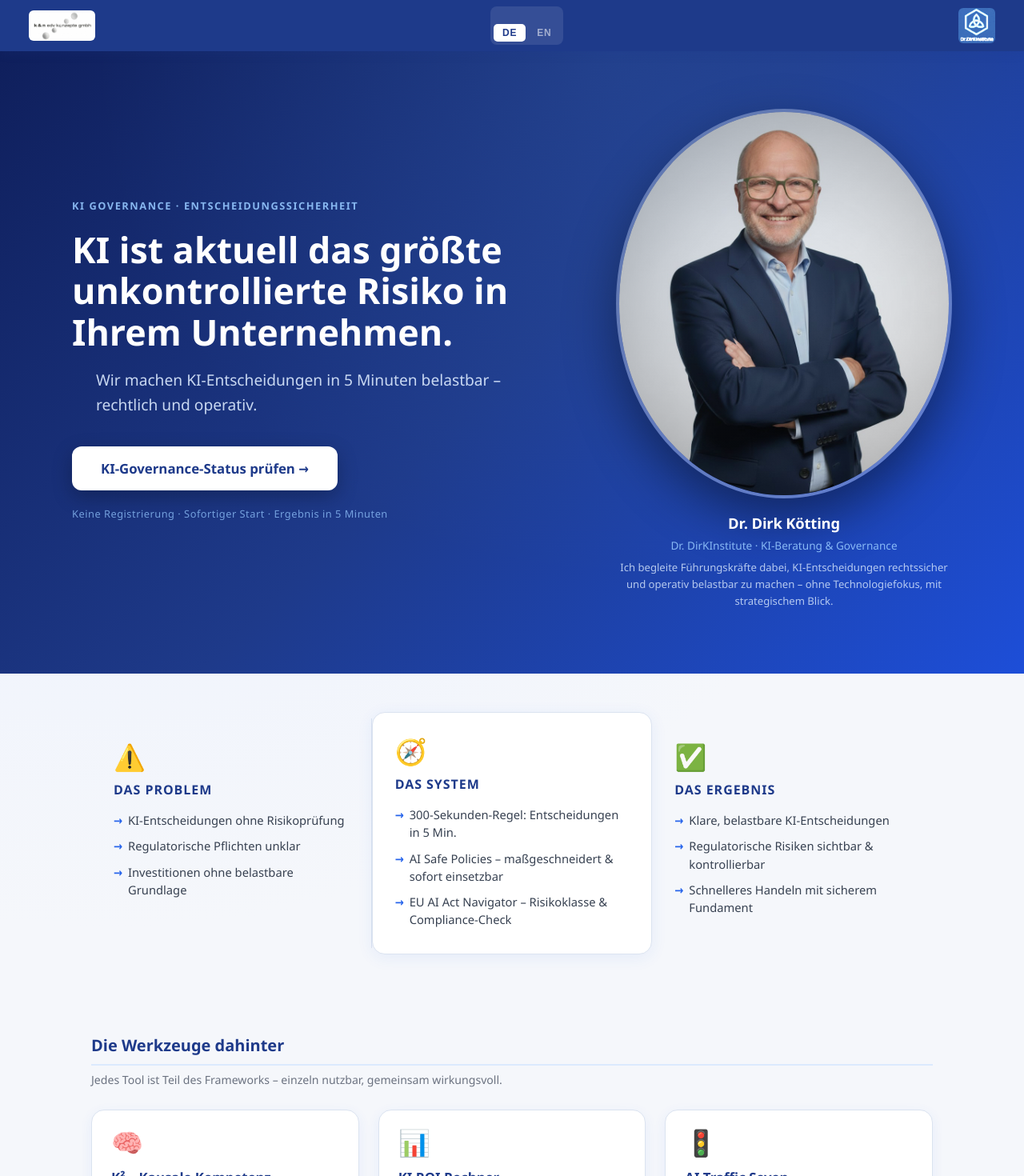
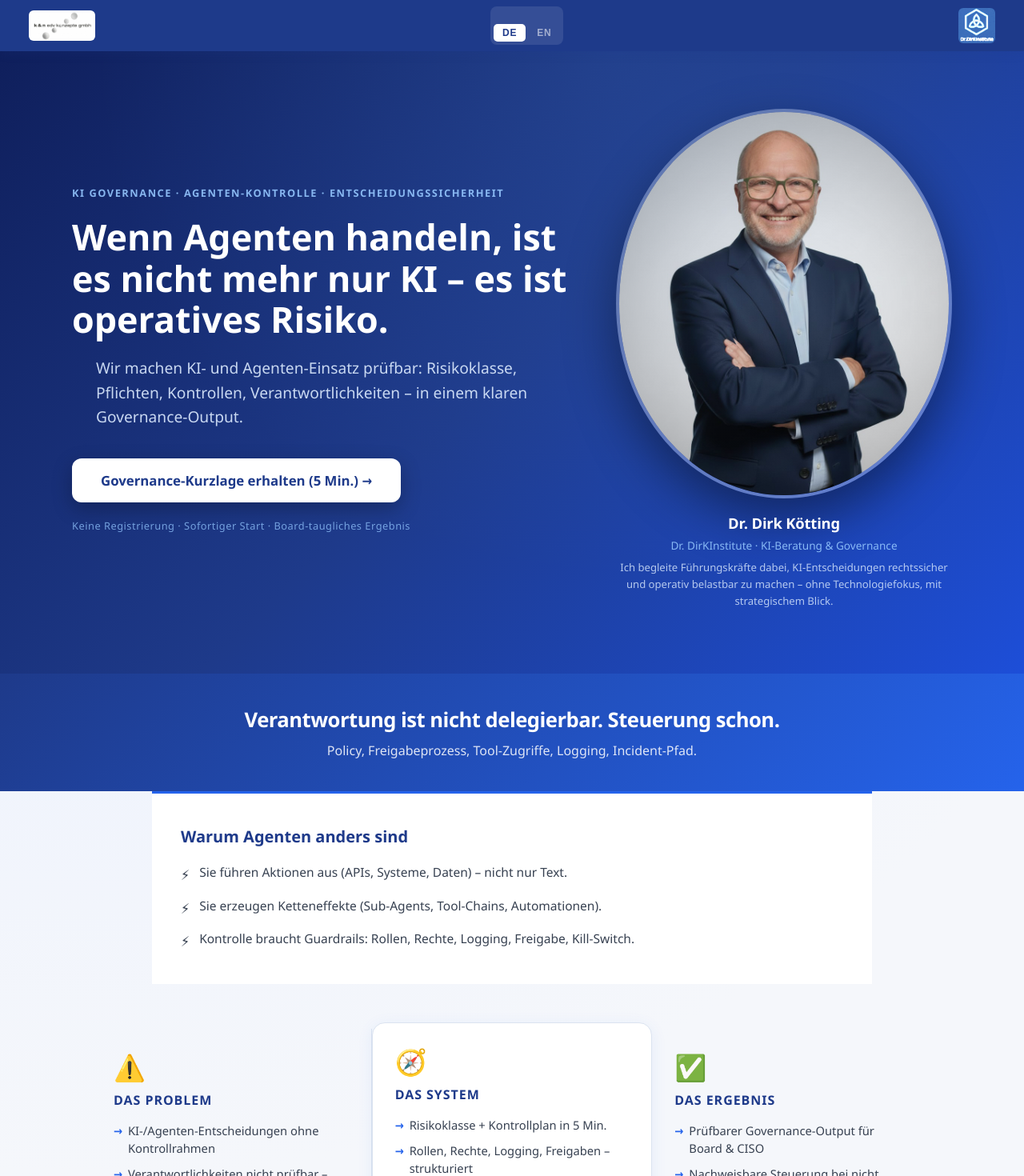
Before and after one commit to Dkoetting/access-hub, a Next.js app: page / in a window 1280 px wide. Shown: the top 1470 px of the page at 80% size. Built offline with nearby package versions, Linux system fonts and the light colour scheme.

Commit message:
Landing: Board-Framing, Agenten-Block, Prinzip-Banner, GPT Vault als Control-Baustein

```diff
--- a/src/app/landing.module.css
+++ b/src/app/landing.module.css
@@ -575,3 +575,85 @@
   color: #6b7280;
   margin-top: 4px !important;
 }
+
+/* ── Prinzip-Banner ───────────────────────────────────────────────────────── */
+.principle {
+  background: linear-gradient(135deg, #1e3a8a, #2563eb);
+  color: #fff;
+  text-align: center;
+  padding: 40px 36px;
+}
+
+.principleTitle {
+  font-size: 1.6rem;
+  font-weight: 800;
+  margin: 0 0 10px;
+  letter-spacing: -0.02em;
+}
+
+.principleSub {
+  font-size: 1rem;
+  opacity: 0.85;
+  margin: 0;
+  font-weight: 500;
+}
+
+/* ── Agenten-Section ──────────────────────────────────────────────────────── */
+.agentsSection {
+  background: #fff;
+  border-top: 3px solid #2563eb;
+  padding: 40px 36px;
+  max-width: 900px;
+  margin: 0 auto;
+  width: 100%;
+}
+
+.agentsSectionTitle {
+  font-size: 1.25rem;
+  font-weight: 800;
+  color: #1e3a8a;
+  margin: 0 0 20px;
+}
+
+.agentsList {
+  list-style: none;
+  padding: 0;
+  margin: 0;
+  display: flex;
+  flex-direction: column;
+  gap: 14px;
+}
+
+.agentsList li {
+  display: flex;
+  align-items: flex-start;
+  gap: 12px;
+  font-size: 0.97rem;
+  color: #374151;
+  line-height: 1.5;
+}
+
+.agentsBullet {
+  font-size: 1.1rem;
+  flex-shrink: 0;
+  margin-top: 1px;
+}
+
+/* ── Controls Section (GPT Vault) ────────────────────────────────────────── */
+.controlsSection {
+  padding: 48px 36px;
+  max-width: 900px;
+  margin: 0 auto;
+  width: 100%;
+}
+
+.controlsCard {
+  background: #fff;
+  border: 1.5px solid #dbe3f0;
+  border-radius: 16px;
+  padding: 24px;
+  display: flex;
+  gap: 16px;
+  align-items: flex-start;
+  box-shadow: 0 2px 8px rgba(30,58,138,0.06);
+}
--- a/src/app/page.tsx
+++ b/src/app/page.tsx
@@ -20,50 +20,70 @@ function fmt(cents: number) {
 
 const T = {
   de: {
-    eyebrow:      'KI Governance · Entscheidungssicherheit',
-    title:        'KI ist aktuell das größte unkontrollierte Risiko in Ihrem Unternehmen.',
-    sub:          'Wir machen KI-Entscheidungen in 5 Minuten belastbar – rechtlich und operativ.',
-    cta:          'KI-Governance-Status prüfen →',
-    trustLine:    'Keine Registrierung · Sofortiger Start · Ergebnis in 5 Minuten',
-    problemsTitle:'Das Problem',
-    problems:     ['KI-Entscheidungen ohne Risikoprüfung','Regulatorische Pflichten unklar','Investitionen ohne belastbare Grundlage'],
-    systemTitle:  'Das System',
-    system:       ['300-Sekunden-Regel: Entscheidungen in 5 Min.','AI Safe Policies – maßgeschneidert & sofort einsetzbar','EU AI Act Navigator – Risikoklasse & Compliance-Check'],
-    outcomesTitle:'Das Ergebnis',
-    outcomes:     ['Klare, belastbare KI-Entscheidungen','Regulatorische Risiken sichtbar & kontrollierbar','Schnelleres Handeln mit sicherem Fundament'],
-    trustRole:    'Dr. DirKInstitute · KI-Beratung & Governance',
-    trustDesc:    'Ich begleite Führungskräfte dabei, KI-Entscheidungen rechtssicher und operativ belastbar zu machen – ohne Technologiefokus, mit strategischem Blick.',
-    toolsTitle:   'Die Werkzeuge dahinter',
-    toolsSub:     'Jedes Tool ist Teil des Frameworks – einzeln nutzbar, gemeinsam wirkungsvoll.',
-    badge:        'Einmalige Nutzung',
-    badgeExternal:'Eigene Plattform',
-    buyBtn:       'Jetzt kaufen →',
-    toApp:        'Zur App →',
-    footerSub:    '🔒 Sichere Zahlung via Stripe · Rechnung per E-Mail',
-    vatLabel:     'zzgl. 19\u00a0% MwSt.',
+    eyebrow:        'KI Governance · Agenten-Kontrolle · Entscheidungssicherheit',
+    title:          'Wenn Agenten handeln, ist es nicht mehr nur KI – es ist operatives Risiko.',
+    sub:            'Wir machen KI- und Agenten-Einsatz prüfbar: Risikoklasse, Pflichten, Kontrollen, Verantwortlichkeiten – in einem klaren Governance-Output.',
+    cta:            'Governance-Kurzlage erhalten (5 Min.) →',
+    trustLine:      'Keine Registrierung · Sofortiger Start · Board-taugliches Ergebnis',
+    principleTitle: 'Verantwortung ist nicht delegierbar. Steuerung schon.',
+    principleSub:   'Policy, Freigabeprozess, Tool-Zugriffe, Logging, Incident-Pfad.',
+    agentsTitle:    'Warum Agenten anders sind',
+    agents:         [
+      'Sie führen Aktionen aus (APIs, Systeme, Daten) – nicht nur Text.',
+      'Sie erzeugen Ketteneffekte (Sub-Agents, Tool-Chains, Automationen).',
+      'Kontrolle braucht Guardrails: Rollen, Rechte, Logging, Freigabe, Kill-Switch.',
+    ],
+    problemsTitle:  'Das Problem',
+    problems:       ['KI-/Agenten-Entscheidungen ohne Kontrollrahmen','Verantwortlichkeiten nicht prüfbar – keine Nachweise','Regulatorische Pflichten unklar oder nicht umgesetzt'],
+    systemTitle:    'Das System',
+    system:         ['Risikoklasse + Kontrollplan in 5 Min.','Rollen, Rechte, Logging, Freigaben – strukturiert','EU AI Act Navigator – Compliance-Nachweis ready'],
+    outcomesTitle:  'Das Ergebnis',
+    outcomes:       ['Prüfbarer Governance-Output für Board & CISO','Nachweisbare Steuerung bei nicht delegierbarer Verantwortung','Board-tauglicher Report: Risikoklasse, Kontrollpfad, Maßnahmen'],
+    trustRole:      'Dr. DirKInstitute · KI-Beratung & Governance',
+    trustDesc:      'Ich begleite Führungskräfte dabei, KI-Entscheidungen rechtssicher und operativ belastbar zu machen – ohne Technologiefokus, mit strategischem Blick.',
+    toolsTitle:     'Governance-Tools',
+    toolsSub:       'Jedes Tool liefert einen konkreten Governance-Output – einzeln nutzbar, gemeinsam wirkungsvoll.',
+    controlsTitle:  'Controls & Tooling',
+    controlsSub:    'Operativer Kontrollbaustein für nachweisbare Agent-Governance.',
+    badge:          'Einmalige Nutzung',
+    badgeExternal:  'Eigene Plattform',
+    buyBtn:         'Jetzt kaufen →',
+    toApp:          'Zur App →',
+    footerSub:      '🔒 Sichere Zahlung via Stripe · Rechnung per E-Mail',
+    vatLabel:       'zzgl. 19\u00a0% MwSt.',
   },
   en: {
-    eyebrow:      'AI Governance · Decision Confidence',
-    title:        'AI is currently the largest uncontrolled risk in your organization.',
-    sub:          'We make AI decisions audit-proof in 5 minutes – legally and operationally.',
-    cta:          'Check AI Governance Status →',
-    trustLine:    'No registration · Instant start · Results in 5 minutes',
-    problemsTitle:'The Problem',
-    problems:     ['AI decisions without risk assessment','Regulatory obligations unclear','Investments without solid foundation'],
-    systemTitle:  'The System',
-    system:       ['300-Second Rule: Decisions in 5 min.','AI Safe Policies – tailored & ready to deploy','EU AI Act Navigator – Risk class & compliance check'],
-    outcomesTitle:'The Result',
-    outcomes:     ['Clear, defensible AI decisions','Regulatory risks visible & controlled','Faster action on a secure foundation'],
-    trustRole:    'Dr. DirKInstitute · AI Consulting & Governance',
-    trustDesc:    'I help executives make AI decisions legally sound and operationally defensible – strategic perspective, no technology focus.',
-    toolsTitle:   'The Tools Behind It',
-    toolsSub:     'Each tool is part of the framework – usable individually, powerful together.',
-    badge:        'Single use',
-    badgeExternal:'Own Platform',
-    buyBtn:       'Buy now →',
-    toApp:        'To App →',
-    footerSub:    '🔒 Secure payment via Stripe · Invoice by email',
-    vatLabel:     'excl. 19\u00a0% VAT',
+    eyebrow:        'AI Governance · Agent Control · Decision Confidence',
+    title:          'When agents act, it\'s no longer just AI – it\'s operational risk.',
+    sub:            'We make AI and agent deployment auditable: risk class, obligations, controls, responsibilities – in a clear governance output.',
+    cta:            'Get Governance Brief (5 min.) →',
+    trustLine:      'No registration · Instant start · Board-ready output',
+    principleTitle: 'Responsibility cannot be delegated. Control can.',
+    principleSub:   'Policy, approval process, tool access, logging, incident path.',
+    agentsTitle:    'Why Agents Are Different',
+    agents:         [
+      'They execute actions (APIs, systems, data) – not just text.',
+      'They create chain effects (sub-agents, tool-chains, automations).',
+      'Control requires guardrails: roles, rights, logging, approval, kill-switch.',
+    ],
+    problemsTitle:  'The Problem',
+    problems:       ['AI/agent decisions without control framework','Responsibilities not auditable – no evidence','Regulatory obligations unclear or not implemented'],
+    systemTitle:    'The System',
+    system:         ['Risk class + control plan in 5 min.','Roles, rights, logging, approvals – structured','EU AI Act Navigator – compliance evidence ready'],
+    outcomesTitle:  'The Result',
+    outcomes:       ['Auditable governance output for board & CISO','Demonstrable control where responsibility can\'t be delegated','Board-ready report: risk class, control path, measures'],
+    trustRole:      'Dr. DirKInstitute · AI Consulting & Governance',
+    trustDesc:      'I help executives make AI decisions legally sound and operationally defensible – strategic perspective, no technology focus.',
+    toolsTitle:     'Governance Tools',
+    toolsSub:       'Each tool delivers a concrete governance output – usable individually, powerful together.',
+    controlsTitle:  'Controls & Tooling',
+    controlsSub:    'Operational control component for demonstrable agent governance.',
+    badge:          'Single use',
+    badgeExternal:  'Own Platform',
+    buyBtn:         'Buy now →',
+    toApp:          'To App →',
+    footerSub:      '🔒 Secure payment via Stripe · Invoice by email',
+    vatLabel:       'excl. 19\u00a0% VAT',
   },
 }
 
@@ -140,6 +160,20 @@ export default function Home() {
         </div>
       </section>
 
+      {/* ── Prinzip-Banner ── */}
+      <section className={styles.principle}>
+        <h2 className={styles.principleTitle}>{t.principleTitle}</h2>
+        <p className={styles.principleSub}>{t.principleSub}</p>
+      </section>
+
+      {/* ── Agenten-Block ── */}
+      <section className={styles.agentsSection}>
+        <h2 className={styles.agentsSectionTitle}>{t.agentsTitle}</h2>
+        <ul className={styles.agentsList}>
+          {t.agents.map((a) => <li key={a}><span className={styles.agentsBullet}>⚡</span>{a}</li>)}
+        </ul>
+      </section>
+
       {/* ── 3 Blocks ── */}
       <section className={styles.blocks}>
         <div className={styles.block}>
@@ -165,17 +199,16 @@ export default function Home() {
         </div>
       </section>
 
-      {/* ── Tools (secondary) ── */}
+      {/* ── Governance Tools ── */}
       <main className={styles.main}>
         <h2 className={styles.sectionTitle}>{t.toolsTitle}</h2>
         <p className={styles.sectionSub}>{t.toolsSub}</p>
         <div className={styles.grid}>
-          {apps.map((app) => {
+          {apps.filter(app => app.id !== 'gpt-vault').map((app) => {
             const netCents   = app.oneTimePriceCents
             const vatCents   = Math.round(netCents * 0.19)
             const grossCents = netCents + vatCents
             const isRedirect = !!app.redirectUrl
-
             return (
               <div key={app.id} className={styles.card}>
                 <div className={styles.cardIcon}>{APP_ICONS[app.id] ?? '🤖'}</div>
@@ -183,12 +216,8 @@ export default function Home() {
                   <h3 className={styles.cardTitle}>{lang === 'en' ? (app.name_en ?? app.name) : app.name}</h3>
                   <p className={styles.cardDesc}>{lang === 'en' ? (app.description_en ?? app.description) : app.description}</p>
                   <div className={styles.badgeRow}>
-                    {app.maxUses === 1 && (
-                      <span className={styles.badge}>{t.badge}</span>
-                    )}
-                    {isRedirect && (
-                      <span className={styles.badgeExternal}>{t.badgeExternal}</span>
-                    )}
+                    {app.maxUses === 1 && <span className={styles.badge}>{t.badge}</span>}
+                    {isRedirect && <span className={styles.badgeExternal}>{t.badgeExternal}</span>}
                   </div>
                 </div>
                 <div className={styles.cardFooter}>
@@ -199,13 +228,9 @@ export default function Home() {
                     </div>
                   )}
                   {isRedirect ? (
-                    <a href={app.redirectUrl!} className={styles.buyBtnSecondary} target="_blank" rel="noopener noreferrer">
-                      {t.toApp}
-                    </a>
+                    <a href={app.redirectUrl!} className={styles.buyBtnSecondary} target="_blank" rel="noopener noreferrer">{t.toApp}</a>
                   ) : (
-                    <Link href={`/checkout?app=${app.id}`} className={styles.buyBtn}>
-                      {t.buyBtn}
-                    </Link>
+                    <Link href={`/checkout?app=${app.id}`} className={styles.buyBtn}>{t.buyBtn}</Link>
                   )}
                 </div>
               </div>
@@ -213,6 +238,41 @@ export default function Home() {
           })}
         </div>
       </main>
+
+      {/* ── Controls & Tooling (GPT Vault) ── */}
+      {apps.filter(app => app.id === 'gpt-vault').map((app) => {
+        const netCents   = app.oneTimePriceCents
+        const vatCents   = Math.round(netCents * 0.19)
+        const grossCents = netCents + vatCents
+        return (
+          <section key={app.id} className={styles.controlsSection}>
+            <h2 className={styles.sectionTitle}>{t.controlsTitle}</h2>
+            <p className={styles.sectionSub}>{t.controlsSub}</p>
+            <div className={styles.controlsCard}>
+              <div className={styles.cardIcon}>🔐</div>
+              <div className={styles.cardBody}>
+                <h3 className={styles.cardTitle}>
+                  {lang === 'de'
+                    ? 'Agent Control Vault – Versionierung & Audit-Trail für Custom GPTs'
+                    : 'Agent Control Vault – Versioning & Audit Trail for Custom GPTs'}
+                </h3>
+                <p className={styles.cardDesc}>
+                  {lang === 'de'
+                    ? 'Versioniert und dokumentiert Custom GPTs/Agenten (Zweck, Datenzugriff, Tools, Freigaben). So entsteht ein Audit-Trail, der Verantwortlichkeiten und Kontrollpflichten abbildet.'
+                    : 'Versions and documents Custom GPTs/agents (purpose, data access, tools, approvals). Creates an audit trail that maps responsibilities and control obligations.'}
+                </p>
+              </div>
+              <div className={styles.cardFooter}>
+                <div className={styles.priceBlock}>
+                  <span className={styles.priceGross}>{fmt(grossCents)}</span>
+                  <span className={styles.priceNet}>({fmt(netCents)} {t.vatLabel})</span>
+                </div>
+                <Link href={`/checkout?app=${app.id}`} className={styles.buyBtnSecondary}>{t.buyBtn}</Link>
+              </div>
+            </div>
+          </section>
+        )
+      })}
 
       {/* ── Footer ── */}
       <footer className={styles.footer}>
```
